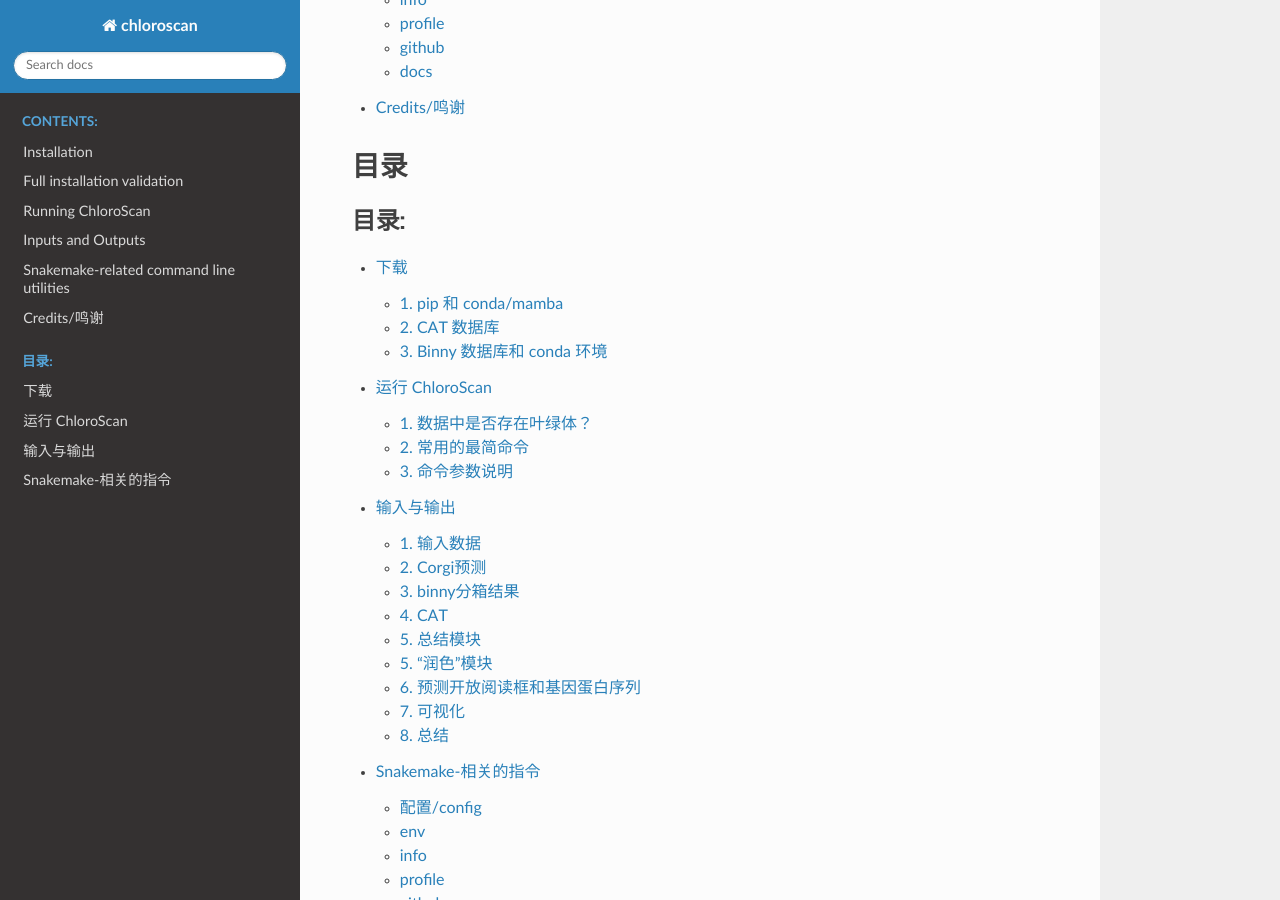
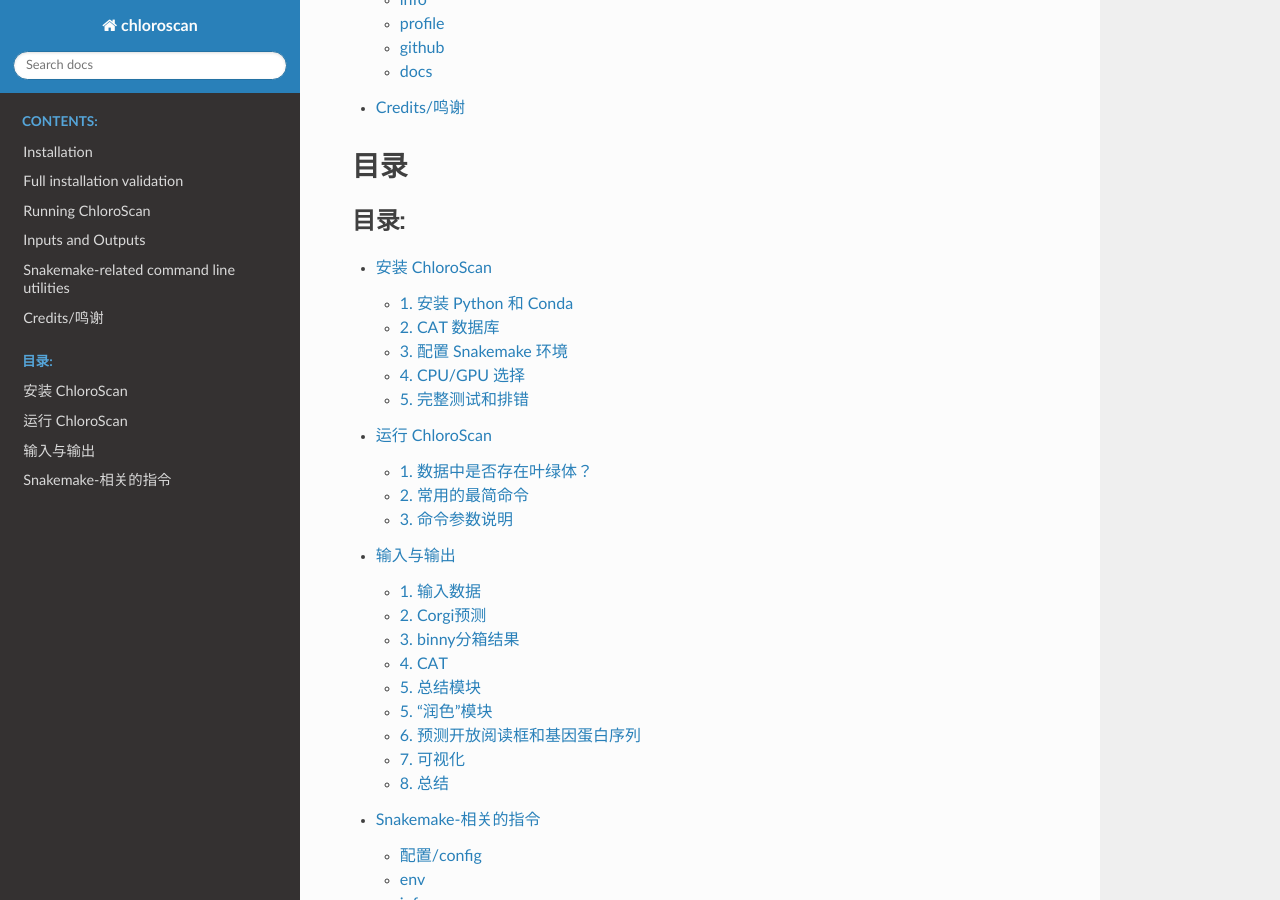
Before and after one commit to Andyargueasae/chloroscan, a Sphinx documentation site: the page built from docs/source/index.rst, in a window 1280 px wide and 900 px high, scrolled down 1013 px. Built offline with Sphinx 7.4.7 and the Read the Docs theme 3.1.0, drawn with Linux system fonts in a browser that asks for light colours; some of the changed lines change nothing that is shown.

Commit message:
docs: synchronize Chinese installation and environment instructions

```diff
--- a/docs/source/main/installation_CN.rst
+++ b/docs/source/main/installation_CN.rst
@@ -1,103 +1,82 @@
 ============
-下载
+安装 ChloroScan
 ============
 
-我们仍在升级 ChloroScan 以更好地还原环境中的叶绿体基因组MAG，为了获得最佳效果，请确保安装最新版本。
+ChloroScan 持续更新。建议在 Linux x86_64 系统上使用 Python 3.10，并先通过小型测试数据验证安装。Python 包元数据允许 Python 3.9 及以上版本，但完整工作流尚未覆盖所有 Python 版本和操作系统。
 
-1. pip 和 conda/mamba
-----------------------
+1. 安装 Python 和 Conda
+-----------------------
 
-要安装工作流程，请使用 pip。首先创建一个虚拟环境。确保您的计算机严格遵循 Python 版本限制：> 3.9 且 < 3.12。作为参考，我们用Python 3.10.4 开发了ChloroScan。
-
-运行此命令以检查您的 Python 版本是否兼容：
+推荐安装 Miniforge：https://github.com/conda-forge/miniforge/releases/ 。下载适合您系统的安装文件（例如 ``Miniforge3-Linux-x86_64.sh``），然后执行：
 
 .. code-block:: bash
 
-    python3 --version
+    bash Miniforge3-Linux-x86_64.sh
+    conda init bash
+    source ~/.bashrc
+    conda --version
 
-另一个关键的包是mamba，它是您能够安装ChloroScan工作流中每一个步骤的虚拟环境的关键。您可以通过从以下链接下载 miniforge 来安装 mamba：
+对于 Snakemake 7.32，指定 ``--conda-frontend conda``；无需降级到 Conda 23.3.1 或 Mamba 1.4.2。
+
+创建独立的 Python 环境并安装最新发行版：
 
 .. code-block:: bash
 
-    wget https://github.com/conda-forge/miniforge/releases/latest/download/Miniforge3-Linux-x86_64.sh
+    conda create -n chloroscan_env python=3.10 -y
+    conda activate chloroscan_env
+    python -m pip install chloroscan
+    chloroscan --help
+    chloroscan run --help
 
+亦可使用 ``python3.10 -m venv chloroscan_env`` 和 ``source chloroscan_env/bin/activate`` 创建虚拟环境，前提是 Conda 仍可用于 Snakemake 每个规则的环境。
 
-下载完成后，运行以下命令安装 mamba（将 {OPERATING_SYSTEM} 和 {ARCHITECTURE} 替换为您自己的系统信息，例如 Miniforge3-Linux-x86_64.sh）：
+对于编码序列提取，项目提供了 FragGeneScanRs 安装辅助脚本，请从项目仓库下载并检查其先决条件：``install_fraggenescanrs.sh``。
+
+2. CAT 数据库
+--------------
+
+运行时必须明确提供 CAT 的数据库目录 ``--cat-database`` 和分类目录 ``--cat-taxonomy``。推荐使用项目整理的质体蛋白数据库：https://doi.org/10.26188/27990278 。
 
 .. code-block:: bash
 
-    bash Miniforge3-{OPERATING_SYSTEM}-{ARCHITECTURE}.sh
+    figshare download -o CAT_db.tar.gz 27990278
+    mkdir -p /path/to/CAT_database
+    tar -xzf CAT_db.tar.gz -C /path/to/CAT_database
 
-可以通过运行以下命令检查 conda 和 mamba 是否完整安装：
+解压后请检查数据库文件的实际目录层级；``tax`` 目录应包含 ``names.dmp``。数据库压缩包约 47 GB，解压后约 85 GB，应预留足够磁盘空间。
+
+3. 配置 Snakemake 环境
+-----------------------
+
+如已有排序的 BAM 比对文件目录，可使用 ``--Inputs-alignment``。如果已经生成了 contig 测序深度 TSV 文件，则改用 ``--Inputs-depth-txt``；无需同时提供两者。
+
+以下示例只创建规则环境，不运行完整分析：
 
 .. code-block:: bash
 
-    # 为 bash 初始化 conda 和 mamba。
-    conda init bash
-    mamba init bash
-    source ~/.bashrc
+    chloroscan run --Inputs-assembly /data/assembly.fasta \\
+      --Inputs-depth-txt /data/contig_depth.tsv \\
+      --Inputs-batch-name sample_01 --outputdir /data/chloroscan_output \\
+      --cat-database /data/CAT_database/db --cat-taxonomy /data/CAT_database/tax \\
+      --use-conda --conda-frontend conda --conda-create-envs-only \\
+      --conda-prefix /data/chloroscan_conda_envs --cores 8
 
-    conda --version
-    mamba --version
+运行 ChloroScan 时，Binny 标记数据库会下载到 ``OUTPUT_DIR/resources/A2K_database``，不是在创建 Conda 环境时下载。请确保输出目录可写且空间充足。
 
-    # 查询 mamba 和 conda 的安装路径
-    which mamba
-    which conda
+4. CPU/GPU 选择
+----------------
 
-``注意``: Mamba 和 conda 的版本会直接影响安装，作为参考，我们在开发ChloroScan的时候用的是conda=23.3.1和mamba=1.4.2。
-
-运行以下命令以设置虚拟环境并安装 ChloroScan。
+CORGI 默认使用 CPU 兼容环境。仅在具有兼容 NVIDIA 驱动和 GPU 的设备上，如确实需要 CUDA 12.4 加速，可在创建规则环境**之前**设置：
 
 .. code-block:: bash
 
-    python3 -m venv chloroscan_env
-    source chloroscan_env/bin/activate
+    export CHLOROSCAN_INSTALL_CUDA=1
 
-最后确定以上条件达成后，运行以下命令安装 ChloroScan：
+不具备兼容 GPU 时不要设置该变量。
 
-.. code-block:: bash
+5. 完整测试和排错
+-----------------
 
-    pip3 install chloroscan
+使用 ``chloroscan run --help`` 检查当前安装版本的真实选项。请确认输入文件非空、CAT 路径有效、``tax/names.dmp`` 存在且磁盘空间足够。完整执行后检查 ``OUTPUT_DIR/ChloroScan.done``。
 
-或者，您可以创建一个具有兼容 Python 版本的 conda 环境，并在其中安装 chloroscan：
-
-.. code-block:: bash
-
-    mamba env create -n chloroscan_env python=3.10
-    conda activate chloroscan_env
-    which pip; which python; # 检查 pip 和 python 是否来自 conda 环境，这是必须保证的。
-    #!注意!: 系统的默认 Python （/usr/bin/python） 不应该显示在这里，否则将会导致令人头疼的问题。
-    pip3 install chloroscan
-    pip3 install chloroscan
-
-除了安装，ChloroScan 还需要几个数据库：一个用于 CAT 的分类学分类，另一个用于通过分箱推断质体 MAG 的质量。
-
-2. CAT 数据库
--------------------
-
-您的选择可以是使用包含 NCBI nr 数据库中所有蛋白质的 CAT 预处理数据库。然而，在运行 CAT 时，它占用大量内存且耗时，并且需要约 300GB 的磁盘空间。
-
-为了评估叶绿体 contig 的物种分类，我们建议下载我们精心策划的蛋白质数据库，该数据库包含来自 NCBI 的所有叶绿体基因组编码蛋白质和来自 UniRef90 的蛋白质（解压后大小约为 85GB）。
-
-下载命令：
-
-.. code-block:: bash
-
-   figshare download -o CAT_db.tar.gz 27990278
-
-3. Binny 数据库和 conda 环境
-------------------------------
-
-您无需手动下载 binny 的数据库，ChloroScan 会在为每个作业安装 conda 环境后自动加载它。
-
-运行 chloroscan 并添加标志 "``--conda-create-envs-only``" 以设置 conda 环境。记得始终添加 "``--use-conda``" 标志以确保工作流程使用 conda 环境。您可以使用 "``--conda-prefix``" 标志指定 conda 环境的前缀，否则环境将创建在默认位置。每次运行时，请确保你指定的是同一个conda prefix, 避免重复构建环境。
-
-先版本有四个参数需要一直添加： ``Inputs-assembly``、 ``Inputs-batch-name``、 ``outputdir`` 和 ``Inputs-alignment``。（您可以使用测试数据（test data）来先进行conda环境配置）
-
-.. code-block:: bash
-
-    chloroscan run --use-conda --conda-create-envs-only --conda-prefix="/path/to/your/conda/envs" \
-        --Inputs-assembly "/path/to/your/assembly.fasta" --Inputs-batch-name "sample_name" \
-        --outputdir "/path/to/your/output_dir" --Inputs-alignment "/path/to/your/bams_directory" \
-
-坐到这儿就标志着 ChloroScan 的准备工作已经完成了，您可以开始运行它。
+请阅读 :doc:`full_validation_CN`，了解首次运行的测试脚本、数据准备和常见故障。
```
